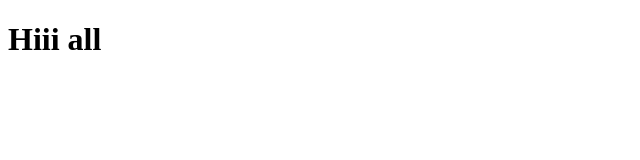
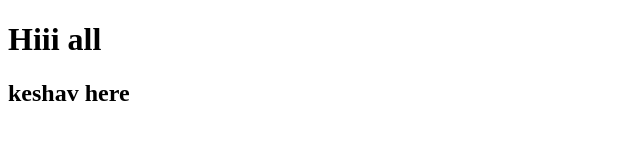
Before and after one commit to upadhyaykeshav/assignments2, a plain HTML site: page index.html in a window 1280 px wide. Shown: the whole page, without its empty margins (0-640 px from the left). Drawn offline with Linux system fonts and the light colour scheme.

Commit message:
file added

```diff
--- a/index.html
+++ b/index.html
@@ -8,5 +8,6 @@
 </head>
 <body>
     <h1>Hiii all</h1>
+    <h2>keshav here</h2>
 </body>
 </html>
```
